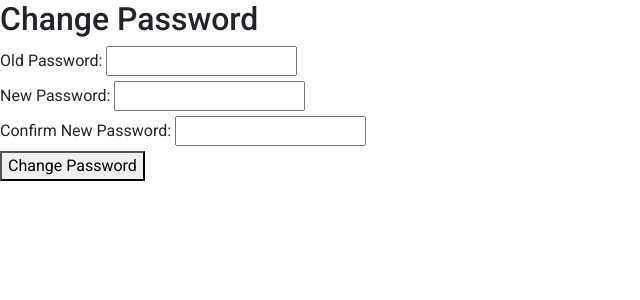
After one commit to huijack/Kindergarten-Management-System, a Flask app: page /change_password in a window 1280 px wide. The commit adds this page. Shown: the top 300 px of the page, without its empty margins (0-640 px from the left). Run offline with Flask 3, Linux system fonts and the light colour scheme; the visitor is signed in with stand-in values (Sample User, id 1); some libraries are stand-ins or nearby versions.

Commit message:
change_password error

```diff
--- a/website/app.py
+++ b/website/app.py
@@ -231,5 +231,45 @@ def register():
 
     return render_template('register.html', msg=msg)
 
+
 if __name__ == '__main__':
     app.run(debug=True)
+
+
+@app.route('/change_password', methods=['GET', 'POST'])
+def change_password():
+
+    if 'loggedin' not in session:
+        return redirect(url_for('login'))
+
+    if request.method == 'POST':
+        old_password = request.form['old_password']
+        new_password = request.form['new_password']
+        confirm_password = request.form['confirm_password']
+
+        # Validate old password
+        cursor = mysql.connection.cursor(MySQLdb.cursors.DictCursor)
+        cursor.execute('SELECT * FROM account WHERE id = %s', (session['id'],))
+        account = cursor.fetchone()
+
+        if not account or not hashlib.sha256(old_password.encode()).hexdigest() == account['password']:
+            flash('Incorrect old password!', 'password_error')
+            return redirect(url_for('change_password'))
+
+        # Validate new password
+        if new_password != confirm_password:
+            flash('New password and confirmation password do not match!', 'password_error')
+            return redirect(url_for('change_password'))
+
+        if len(new_password) < 8:
+            flash('Password must be at least 8 characters long!', 'password_error')
+            return redirect(url_for('change_password'))
+
+        # Update password in the database
+        hashed_password = hashlib.sha256(new_password.encode()).hexdigest()
+        cursor.execute('UPDATE account SET password = %s WHERE id = %s', (hashed_password, session['id']))
+        mysql.connection.commit()
+        flash('Password changed successfully!', 'password_success')
+        return redirect(url_for('admin'))
+
+    return render_template('change_password.html')
--- /dev/null
+++ b/website/templates/change_password.html
@@ -0,0 +1,46 @@
+<!DOCTYPE html>
+<html lang="en">
+  <head>
+    <meta charset="UTF-8" />
+    <meta name="viewport" content="width=device-width, initial-scale=1.0" />
+    <title>Log In Page</title>
+
+    <!-- Bootstrap -->
+    <link
+      rel="stylesheet"
+      href="https://cdn.jsdelivr.net/npm/bootstrap@4.6.2/dist/css/bootstrap.min.css"
+      integrity="sha384-xOolHFLEh07PJGoPkLv1IbcEPTNtaed2xpHsD9ESMhqIYd0nLMwNLD69Npy4HI+N"
+      crossorigin="anonymous"
+    />
+
+    <!-- FontAwesome Icons -->
+    <script
+      src="https://kit.fontawesome.com/f0c6770306.js"
+      crossorigin="anonymous"
+    ></script>
+
+    <!-- CSS -->
+    <link
+      rel="stylesheet"
+      type="text/css"
+      href="{{ url_for('static', filename='css/style.css') }}"
+    />
+  </head>
+  <body>
+    <h2>Change Password</h2>
+    <form action="{{ url_for('change_password') }}" method="post">
+        <label for="old_password">Old Password:</label>
+        <input type="password" id="old_password" name="old_password" required><br>
+        <label for="new_password">New Password:</label>
+        <input type="password" id="new_password" name="new_password" required><br>
+        <label for="confirm_password">Confirm New Password:</label>
+        <input type="password" id="confirm_password" name="confirm_password" required><br>
+        <button type="submit">Change Password</button>
+    </form>
+</body>
+
+  <script src="https://cdn.jsdelivr.net/npm/jquery@3.5.1/dist/jquery.slim.min.js" integrity="sha384-DfXdz2htPH0lsSSs5nCTpuj/zy4C+OGpamoFVy38MVBnE+IbbVYUew+OrCXaRkfj" crossorigin="anonymous"></script>
+  <script src="https://cdn.jsdelivr.net/npm/popper.js@1.16.1/dist/umd/popper.min.js" integrity="sha384-9/reFTGAW83EW2RDu2S0VKaIzap3H66lZH81PoYlFhbGU+6BZp6G7niu735Sk7lN" crossorigin="anonymous"></script>
+  <script src="https://cdn.jsdelivr.net/npm/bootstrap@4.6.2/dist/js/bootstrap.min.js" integrity="sha384-+sLIOodYLS7CIrQpBjl+C7nPvqq+FbNUBDunl/OZv93DB7Ln/533i8e/mZXLi/P+" crossorigin="anonymous"></script>
+
+</html>
```
Also changed, not shown: website/templates/index.html (+6 -5 lines).
